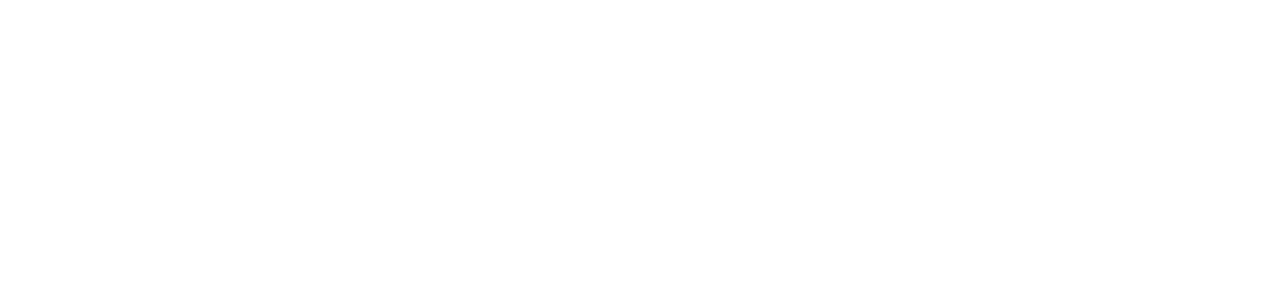
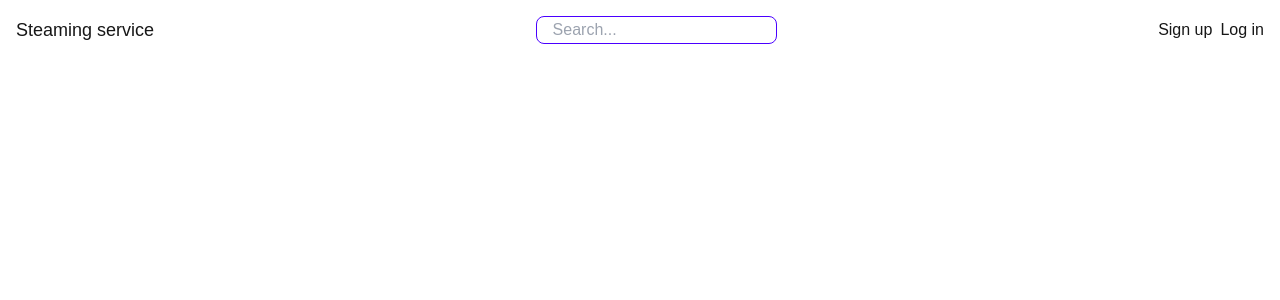
Before and after one commit to AlberdaNazarius/WebPl, a Next.js app: page / in a window 1280 px wide. Shown: the top 300 px of the page. Built offline with nearby package versions, Linux system fonts and the light colour scheme.

Commit message:
add daisyui, header

```diff
--- a/app/layout.tsx
+++ b/app/layout.tsx
@@ -1,6 +1,7 @@
 import localFont from 'next/font/local';
 import './globals.scss';
 import React from 'react';
+import Header from '@/components/Header';
 
 const geistSans = localFont({
   src: './fonts/GeistVF.woff',
@@ -19,11 +20,12 @@
   children: React.ReactNode;
 }>) {
   return (
-    <html lang='en'>
+    <html lang="en">
     <body
       suppressHydrationWarning={true}
       className={`${geistSans.variable} ${geistMono.variable} antialiased`}
     >
+    <Header />
     {children}
     </body>
     </html>
--- a/components/Header.tsx
+++ b/components/Header.tsx
@@ -0,0 +1,29 @@
+import Link from 'next/link';
+
+export default function Header() {
+  return (
+    <header className="m-0 px-4 py-4">
+      <div className="flex justify-between items-center">
+        <Link href={'/'}>
+          <h2 className="text-lg">
+            Steaming service
+          </h2>
+        </Link>
+
+        <form role="search">
+          <input className="input input-bordered input-primary w-full max-w-xs max-h-7 text-base"
+                 type="search"
+                 placeholder="Search..."
+                 aria-label="Search" />
+        </form>
+
+        <div>
+          <ul className="flex gap-2">
+            <li><Link href={'/signup'}>Sign up</Link></li>
+            <li><Link href={'/login'}>Log in</Link></li>
+          </ul>
+        </div>
+      </div>
+    </header>
+  );
+}
--- a/package.json
+++ b/package.json
@@ -19,6 +19,7 @@
     "@types/node": "^20",
     "@types/react": "^18",
     "@types/react-dom": "^18",
+    "daisyui": "^4.12.10",
     "eslint": "^8",
     "eslint-config-next": "14.2.12",
     "eslint-config-prettier": "^9.1.0",
--- a/tailwind.config.ts
+++ b/tailwind.config.ts
@@ -1,4 +1,5 @@
 import type { Config } from 'tailwindcss';
+import daisyui from 'daisyui';
 
 const config: Config = {
   content: [
@@ -14,6 +15,8 @@
       },
     },
   },
-  plugins: [],
+  plugins: [
+    daisyui,
+  ],
 };
 export default config;
```
Also changed, not shown: .prettierrc.json, 1 other file (tests, documents, lock files or other folders). Lines whose indentation alone changed are shown as unchanged.
